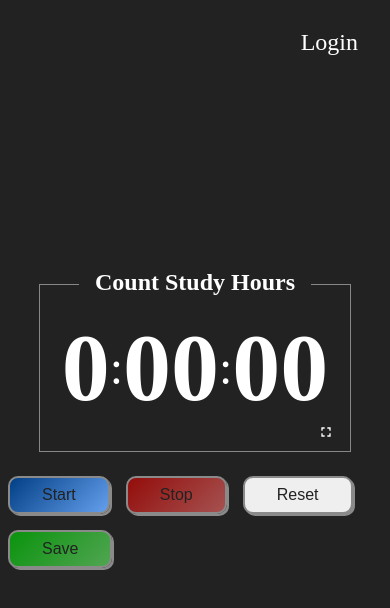
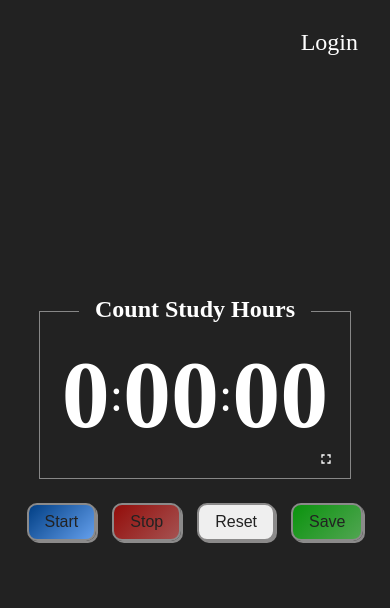
Before and after one commit to Jonghan-park/study_time_react, a React (Create React App) app in the folder client/: page / in a window 390 px wide. Shown: the top 608 px of the page. Built offline with nearby package versions, Linux system fonts and the light colour scheme; no server answers.

Commit message:
Update button css

```diff
--- a/client/src/styles/Buttons.css
+++ b/client/src/styles/Buttons.css
@@ -27,9 +27,25 @@
 @media (max-width: 1100px) {
   /* Styles for screens smaller than 768px */
   .btn{
-    font-size: 1rem;
-    padding: .5rem 2rem;
-    margin: .5rem;
+    font-size: 1.5rem;
+    padding: 1rem 2rem;
+    margin: 1.5rem;
   }
 
 }
+
+@media (max-width: 772px) {
+  .btn{
+    font-size: 1.5rem;
+    padding: .5rem 1.5rem;
+    margin: 1rem;
+  }
+}
+
+@media (max-width: 570px) {
+  .btn{
+    font-size: 1rem;
+    padding: .5rem 1rem;
+    margin: .5rem;
+  }
+}
```
